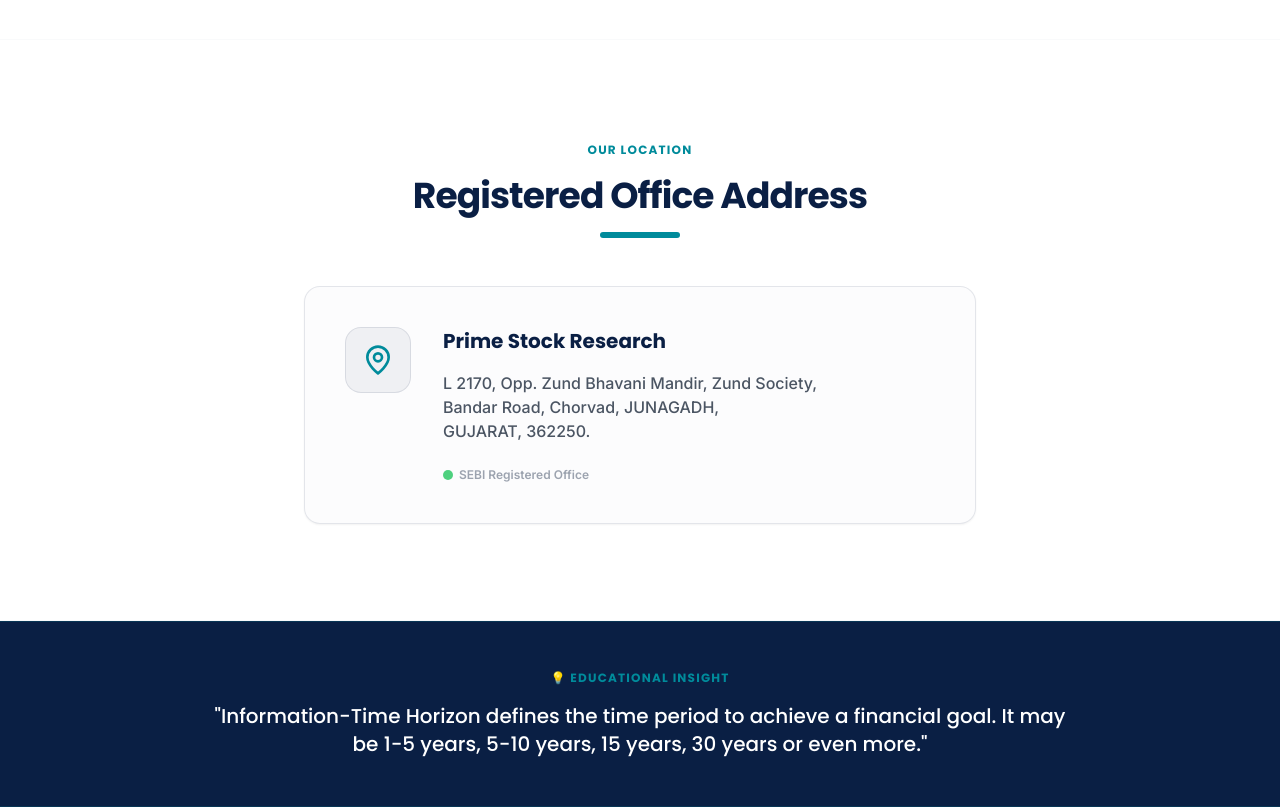
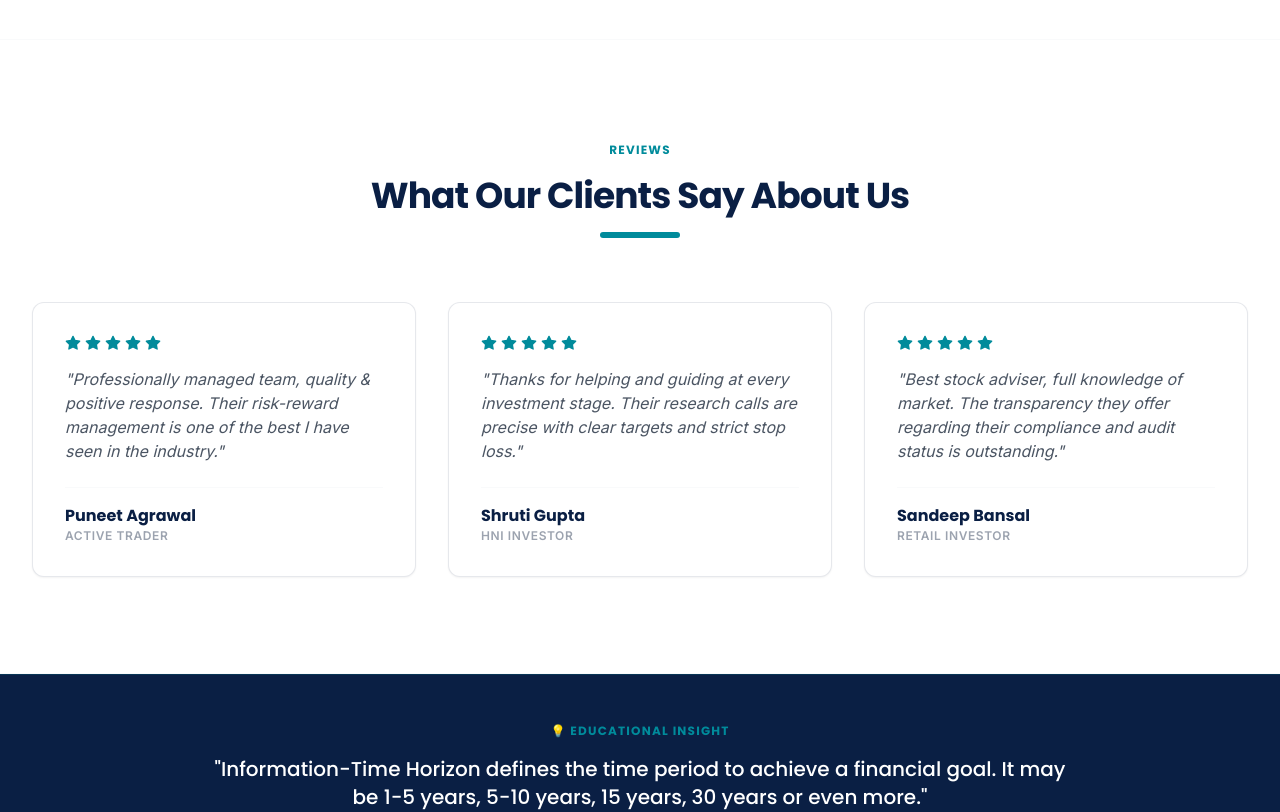
Before and after one commit to primestockresearch/primestockresearch.com, a Next.js app: page / in a window 1280 px wide. Shown: the part 2260-3072 px from the top of the page. Built offline with nearby package versions, Linux system fonts and the light colour scheme.

Commit message:
Restore testimonials section on homepage, add registered office address to footer and contact-us page

```diff
--- a/src/app/contact-us/page.js
+++ b/src/app/contact-us/page.js
@@ -1,5 +1,5 @@
 import Link from 'next/link';
-import { Mail, Phone, Clock } from 'lucide-react';
+import { Mail, Phone, Clock, MapPin } from 'lucide-react';
 import ContactForm from '@/components/ContactForm';
 
 export const metadata = {
@@ -77,6 +77,22 @@ export default function ContactUsPage() {
 
                 <div className="flex items-start space-x-4">
                   <div className="p-3 bg-navy/5 border border-navy/10 rounded-full text-navy shrink-0">
+                    <MapPin className="h-5 w-5" />
+                  </div>
+                  <div>
+                    <h4 className="font-bold text-navy font-poppins text-sm uppercase tracking-wider mb-1">
+                      Office Address
+                    </h4>
+                    <p className="text-sm text-gray-600 leading-relaxed font-semibold">
+                      L 2170, Opp. Zund Bhavani Mandir, Zund Society,<br />
+                      Bandar Road, Chorvad, JUNAGADH,<br />
+                      GUJARAT, 362250.
+                    </p>
+                  </div>
+                </div>
+
+                <div className="flex items-start space-x-4">
+                  <div className="p-3 bg-navy/5 border border-navy/10 rounded-full text-navy shrink-0">
                     <Clock className="h-5 w-5" />
                   </div>
                   <div>
--- a/src/app/page.js
+++ b/src/app/page.js
@@ -86,6 +86,26 @@ export default function HomePage() {
     },
   ];
 
+  const testimonials = [
+    {
+      name: 'Puneet Agrawal',
+      role: 'Active Trader',
+      text: 'Professionally managed team, quality & positive response. Their risk-reward management is one of the best I have seen in the industry.',
+      rating: 5,
+    },
+    {
+      name: 'Shruti Gupta',
+      role: 'HNI Investor',
+      text: 'Thanks for helping and guiding at every investment stage. Their research calls are precise with clear targets and strict stop loss.',
+      rating: 5,
+    },
+    {
+      name: 'Sandeep Bansal',
+      role: 'Retail Investor',
+      text: 'Best stock adviser, full knowledge of market. The transparency they offer regarding their compliance and audit status is outstanding.',
+      rating: 5,
+    },
+  ];
 
   return (
     <div className="w-full">
@@ -233,44 +253,50 @@ export default function HomePage() {
         </div>
       </section>
 
-      {/* Office Address Section */}
+      {/* Testimonials Section */}
       <section className="py-16 md:py-24 bg-white border-b border-gray-50">
         <div className="max-w-7xl mx-auto px-4 sm:px-6 lg:px-8">
 
           {/* Section Header */}
-          <div className="text-center max-w-3xl mx-auto space-y-4 mb-12">
+          <div className="text-center max-w-3xl mx-auto space-y-4 mb-16">
             <span className="text-xs font-bold uppercase tracking-widest text-teal font-poppins">
-              Our Location
+              Reviews
             </span>
             <h2 className="text-3xl md:text-4xl font-bold font-poppins text-navy tracking-tight">
-              Registered Office Address
+              What Our Clients Say About Us
             </h2>
             <div className="h-1.5 w-20 bg-teal rounded-full mx-auto"></div>
           </div>
 
-          {/* Address Display Card */}
-          <div className="max-w-2xl mx-auto">
-            <div className="bg-gray-50/50 p-8 md:p-10 rounded-2xl border border-navy/10 shadow-sm flex flex-col md:flex-row items-center md:items-start space-y-6 md:space-y-0 md:space-x-8 hover:shadow-md transition-shadow duration-300">
-              <div className="p-4 bg-navy/5 border border-navy/10 rounded-2xl text-teal shrink-0">
-                <MapPin className="h-8 w-8" />
-              </div>
-              <div className="space-y-4 text-center md:text-left">
-                <h3 className="text-xl font-bold font-poppins text-navy">
-                  Prime Stock Research
-                </h3>
-                <p className="text-sm md:text-base text-gray-600 leading-relaxed font-medium">
-                  L 2170, Opp. Zund Bhavani Mandir, Zund Society,<br />
-                  Bandar Road, Chorvad, JUNAGADH,<br />
-                  GUJARAT, 362250.
-                </p>
-                <div className="pt-2 flex flex-col sm:flex-row items-center justify-center md:justify-start gap-4 text-xs font-semibold text-gray-400">
-                  <span className="flex items-center space-x-1.5">
-                    <span className="h-2.5 w-2.5 rounded-full bg-green-500 animate-pulse"></span>
-                    <span>SEBI Registered Office</span>
-                  </span>
+          {/* Testimonial Cards */}
+          <div className="grid grid-cols-1 md:grid-cols-3 gap-8">
+            {testimonials.map((t, index) => (
+              <div
+                key={index}
+                className="bg-white p-6 md:p-8 rounded-xl border border-navy/10 shadow-sm flex flex-col justify-between"
+              >
+                <div className="space-y-4">
+                  {/* Rating */}
+                  <div className="flex items-center space-x-1">
+                    {[...Array(t.rating)].map((_, i) => (
+                      <Star key={i} className="h-4 w-4 fill-teal text-teal" />
+                    ))}
+                  </div>
+                  {/* Text */}
+                  <p className="text-sm md:text-base text-gray-600 italic leading-relaxed">
+                    "{t.text}"
+                  </p>
+                </div>
+                <div className="mt-6 pt-4 border-t border-gray-50">
+                  <h4 className="font-bold text-navy font-poppins text-base">
+                    {t.name}
+                  </h4>
+                  <p className="text-xs text-gray-400 font-semibold uppercase tracking-wider">
+                    {t.role}
+                  </p>
                 </div>
               </div>
-            </div>
+            ))}
           </div>
 
         </div>
--- a/src/components/Footer.js
+++ b/src/components/Footer.js
@@ -1,5 +1,5 @@
 import Link from 'next/link';
-import { Mail, Phone, ExternalLink } from 'lucide-react';
+import { Mail, Phone, ExternalLink, MapPin } from 'lucide-react';
 import Logo from './Logo';
 
 export default function Footer() {
@@ -108,6 +108,14 @@ export default function Footer() {
                   +91-9104129341
                 </a>
               </li>
+              <li className="flex items-start space-x-2.5">
+                <MapPin className="h-4 w-4 text-teal shrink-0 mt-1" />
+                <span className="text-gray-400 leading-relaxed text-xs">
+                  L 2170, Opp. Zund Bhavani Mandir, Zund Society,<br />
+                  Bandar Road, Chorvad, JUNAGADH,<br />
+                  GUJARAT, 362250.
+                </span>
+              </li>
             </ul>
           </div>
         </div>
```
